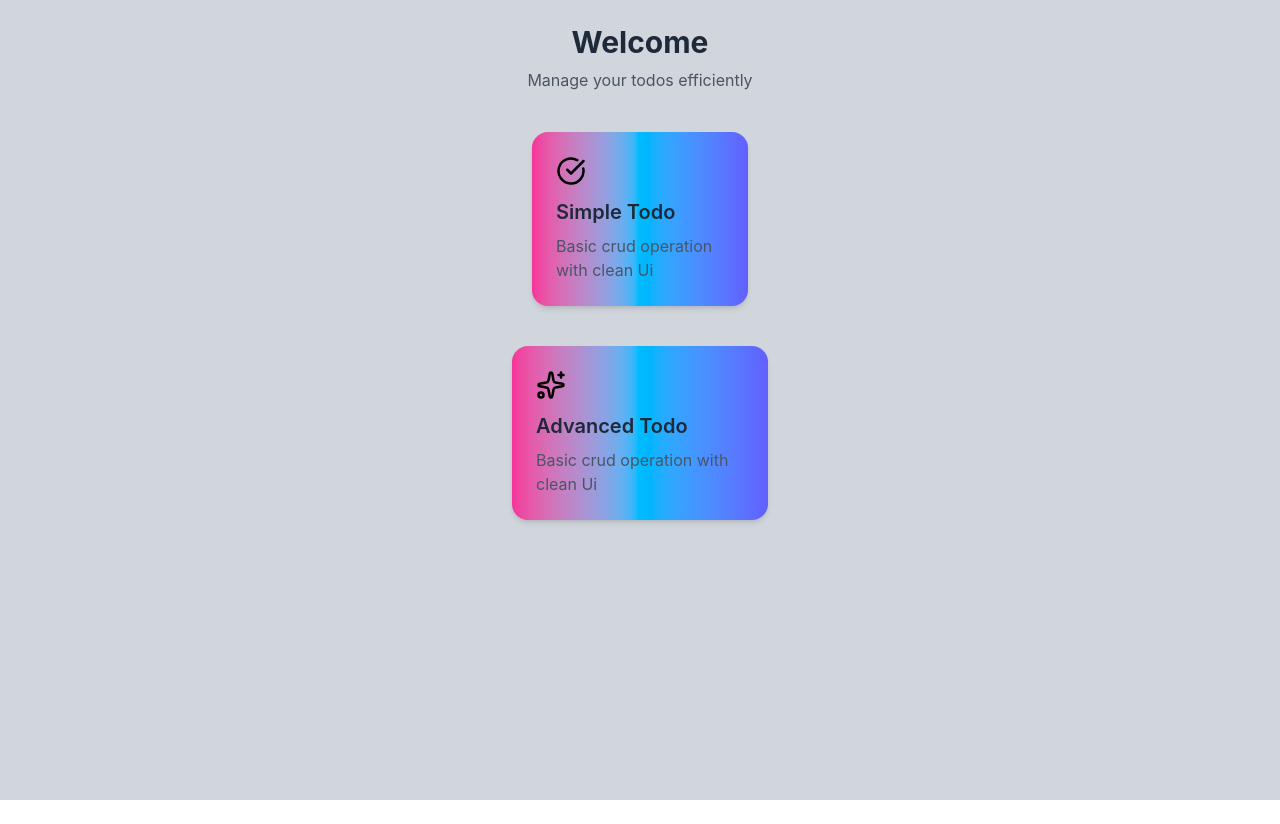
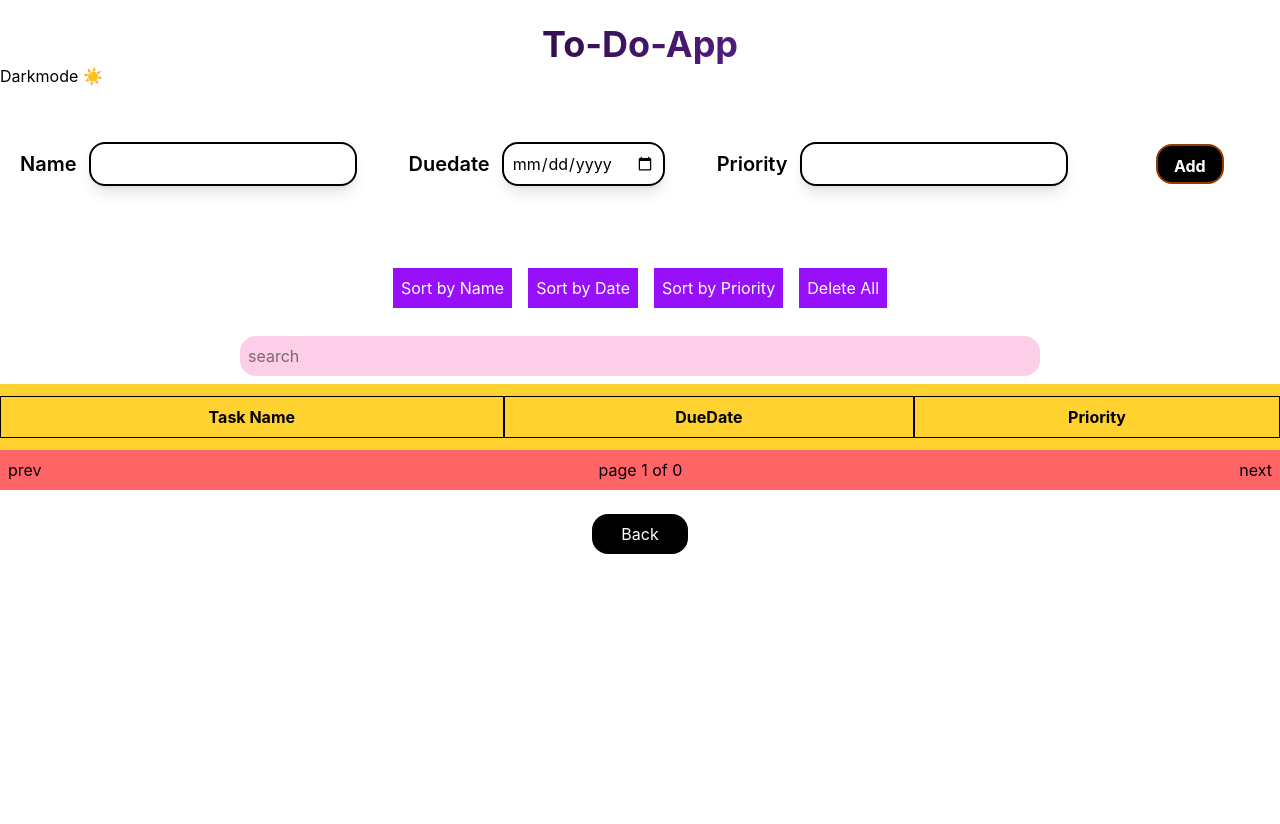
Before and after one commit to Jyotijv29/Todoapp, a React (Vite) app: page /advanced in a window 1280 px wide. Before the commit the page ends 800 px from the top, so only its background shows below. Built offline with nearby package versions, Linux system fonts and the light colour scheme.

Commit message:
added darkmode and routes

```diff
--- a/package.json
+++ b/package.json
@@ -18,6 +18,7 @@
     "lucide-react": "^1.3.0",
     "react": "^19.2.4",
     "react-dom": "^19.2.4",
+    "react-router-dom": "^7.14.0",
     "tailwindcss": "^4.2.2"
   },
   "devDependencies": {
--- a/src/App.jsx
+++ b/src/App.jsx
@@ -1,11 +1,19 @@
 import { useState } from "react";
-
+import { BrowserRouter, Routes, Route } from "react-router-dom";
 import TodoView from "./TodoApp/TodoView";
+import Todo from "./TodoApp/Todo";
+import NewTodos from "./TodoApp/NewTodos";
 
 function App() {
   return (
     <>
-      <TodoView />
+      <BrowserRouter>
+        <Routes>
+          <Route path="/" element={<TodoView />} />
+          <Route path="/simple" element={<Todo />} />
+          <Route path="/advanced" element={<NewTodos />} />
+        </Routes>
+      </BrowserRouter>
     </>
   );
 }
--- a/src/TodoApp/NewTodos.jsx
+++ b/src/TodoApp/NewTodos.jsx
@@ -1,10 +1,12 @@
 import React, { useEffect, useState } from "react";
+import { useNavigate } from "react-router-dom";
 
 const NewTodos = () => {
   const arrayvalue = "arr";
   const itemsperpage = 5;
+  const navigate = useNavigate();
 
-  const [arr, setArr] = useState({ Name: "", Amount: "", duedate: "" });
+  const [arr, setArr] = useState({ Name: "", Priority: "", duedate: "" });
   const [data, setData] = useState(() => {
     const items = localStorage.getItem(arrayvalue);
     return items ? JSON.parse(items) : [];
@@ -14,6 +16,7 @@ const NewTodos = () => {
   const [searchtext, setSearchText] = useState("");
   const [debouncetext, setDebouncetext] = useState("");
   const [currentPage, setCurrentPage] = useState(1);
+  const [darkmode, setDarkmode] = useState(false);
 
   const lastIndex = currentPage * itemsperpage;
   const firsttIndex = lastIndex - itemsperpage;
@@ -21,11 +24,15 @@ const NewTodos = () => {
   const handleSubmit = (e) => {
     e.preventDefault();
     const newdata = { ...arr, id: Date.now() };
-    setData((prev) => [...prev, newdata]);
-    const lastpage = Math.ceil(data.length / itemsperpage);
+    setData((prev) => {
+      const updated = [...prev, newdata];
+      const lastpage = Math.max(1, Math.ceil(updated.length / itemsperpage));
       // setData([...data, newdata]);
       setCurrentPage(lastpage);
-    setArr({ Name: "", duedate: "", Amount: "" });
+      return updated;
+    });
+
+    setArr({ Name: "", duedate: "", Priority: "" });
   };
 
   useEffect(() => {
@@ -34,6 +41,7 @@ const NewTodos = () => {
 
   const deleteAlldata = () => {
     localStorage.removeItem(arrayvalue);
+    setData([]);
   };
 
   const handleToggle = (type) => {
@@ -73,10 +81,10 @@ const NewTodos = () => {
         const dateB = new Date(b.duedate);
         return sortorder === "asc" ? dateA - dateB : dateB - dateA;
       }
-      if (sorttype === "amount") {
+      if (sorttype === "Priority") {
         return sortorder === "asc"
-          ? Number(a.Amount) - Number(b.Amount)
-          : Number(b.Amount) - Number(a.Amount);
+          ? Number(a.Priority) - Number(b.Priority)
+          : Number(b.Priority) - Number(a.Priority);
       }
       return 0;
     });
@@ -87,17 +95,31 @@ const NewTodos = () => {
 
   const paginatedData = displayData.slice(firsttIndex, lastIndex);
   const totalPage = Math.ceil(displayData.length / itemsperpage);
-  const itemspage = Math.ceil(totalPage / itemsperpage);
+  // const itemspage = Math.ceil(totalPage / itemsperpage);
 
   return (
     <>
       {/* sorting */}
-      <div className="w-full text-center text-4xl font-medium"> To-Do-App</div>
-      <div className="m x-auto  flex flex-col md:flex-row justify-between">
+      <div
+        className={`${darkmode ? "bg-gray-800 text-white" : "bg-white text-black"} h-screen`}
+      >
+        <div className="w-full text-center text-4xl font-medium ">
+          {" "}
+          <h1
+            className={`${darkmode ? "bg-gradient-to-r from-white to-purple-500 bg-clip-text text-transparent" : "bg-gradient-to-r from-black to-purple-500 bg-clip-text text-transparent"} text-4xl font-bold text-center mt-6 `}
+          >
+            To-Do-App
+          </h1>{" "}
+        </div>
+        <div className="" onClick={() => setDarkmode(!darkmode)}>
+          {" "}
+          Darkmode {darkmode ? "🌙" : "☀️"}
+        </div>
+        <div className="mx-auto  flex flex-col md:flex-row justify-evenly items-left">
           <div className="flex justify-center items-center  p-2 m-3">
-          <label> Name</label>
+            <label className=" font-semibold text-xl"> Name</label>
             <input
-            className=" rounded-2xl outline-indigo-50 border-2 m-3 p-2"
+              className=" rounded-2xl outline-indigo-50 border-2 m-3 p-2 shadow-lg max-w-4xl"
               required
               type="text"
               value={arr.Name}
@@ -107,10 +129,10 @@ const NewTodos = () => {
             />
           </div>
           <div className="flex justify-center items-center  p-2 m-3">
-          <label> Duedate</label>
+            <label className=" font-semibold text-xl"> Duedate</label>
             <input
               required
-            className=" rounded-2xl outline-indigo-50 border-2 m-3 p-2"
+              className=" rounded-2xl outline-indigo-50 border-2 m-3 p-2 shadow-lg max-w-4xl"
               type="date"
               value={arr.duedate}
               onChange={(e) =>
@@ -119,14 +141,14 @@ const NewTodos = () => {
             />
           </div>
           <div className="flex justify-center items-center  p-2 m-3">
-          <label> Amount</label>
+            <label className=" font-semibold text-xl">Priority</label>
             <input
               required
-            className=" rounded-2xl outline-indigo-50 border-2 m-3 p-2"
+              className=" rounded-2xl outline-indigo-50 border-2 m-3 p-2 shadow-lg max-w-4xl"
               type="number"
-            value={arr.Amount}
+              value={arr.Priority}
               onChange={(e) =>
-              setArr((prev) => ({ ...prev, Amount: e.target.value }))
+                setArr((prev) => ({ ...prev, Priority: e.target.value }))
               }
             />
           </div>
@@ -160,17 +182,15 @@ const NewTodos = () => {
           <button
             className="bg-purple-600 p-2 text-white m-2"
             onClick={() => {
-            handleToggle("amount");
+              handleToggle("Priority");
             }}
           >
             {" "}
-          Sort by Amount {sorttype ? sortorder || "none" : ""}
+            Sort by Priority {sorttype ? sortorder || "none" : ""}
           </button>
 
           <button
-          onClick={() => {
-            deleteAlldata;
-          }}
+            onClick={() => deleteAlldata()}
             className="bg-purple-600 p-2 text-white m-2"
           >
             {" "}
@@ -186,22 +206,22 @@ const NewTodos = () => {
           ></input>
         </div>
 
-      <div className="bg-amber-300 flex flex-col  self-center">
-        <table border={"2"} className="border-separate border-spacing-y-3">
+        <div className="bg-amber-300 flex flex-col  self-center text-black">
+          <table className="border-separate border-spacing-y-3">
             <thead>
               <th className="p-2 border"> Task Name</th>
               <th className="p-2 border"> DueDate</th>
-            <th className="p-2 border">Amount</th>
+              <th className="p-2 border">Priority</th>
             </thead>
             <tbody>
               {paginatedData.map((item, i) => (
                 <tr
                   key={item.id}
-                className={i % 2 == 0 ? "bg-green-300" : "bg-blue-300"}
+                  className={`${i % 2 == 0 ? "bg-green-400" : "bg-blue-400"} hover:scale-[1] hover:bg-yellow-100 transition`}
                 >
                   <td className="p-2 border text-center"> {item.Name}</td>
                   <td className="p-2 border text-center">{item.duedate}</td>
-                <td className="p-2 border  text-center ">{item.Amount}</td>
+                  <td className="p-2 border  text-center ">{item.Priority}</td>
                 </tr>
               ))}
             </tbody>
@@ -228,6 +248,15 @@ const NewTodos = () => {
             </button>
           </div>
         </div>
+        <div className="flex justify-center">
+          <button
+            className="bg-black rounded-2xl text-white w-24 py-2 mt-6 hover:bg-gray-800 transition"
+            onClick={() => navigate("/")}
+          >
+            Back
+          </button>
+        </div>
+      </div>
     </>
   );
 };
--- a/src/TodoApp/Todo.jsx
+++ b/src/TodoApp/Todo.jsx
@@ -2,8 +2,10 @@ import React, { useEffect, useState } from "react";
 import DeleteForeverIcon from "@mui/icons-material/DeleteForever";
 import KeyboardArrowDownIcon from "@mui/icons-material/KeyboardArrowDown";
 import SearchIcon from "@mui/icons-material/Search";
+import { useNavigate } from "react-router-dom";
 
 const Todo = () => {
+  const navigate = useNavigate();
   const todokey = "values";
 
   const [data, setData] = useState({ newtask: "", duedate: "", type: "" });
@@ -12,13 +14,11 @@ const Todo = () => {
     if (!rawItems) return [];
     return JSON.parse(rawItems);
   });
-  const [AddTask, setAddtask] = useState(false);
+
   const [editid, setEditid] = useState("");
   const [showdata, setShowdata] = useState("all");
   const [open, setOpen] = useState(false);
   const [search, setSearch] = useState();
-  const [sortorder, setSortOrder] = useState("asc");
-  const [sortedData, setSortdata] = useState([]);
 
   useEffect(() => {
     localStorage.setItem(todokey, JSON.stringify(trackdata));
@@ -56,6 +56,7 @@ const Todo = () => {
     if (item === "pending") return "bg-purple-300";
     if (item === "complete") return "bg-orange-300";
     if (item === "running") return "bg-red-300";
+    if (item === "") return "bg-white";
   };
   const handleShow = (item) => {
     setShowdata(item);
@@ -84,19 +85,24 @@ const Todo = () => {
   };
   return (
     <>
-      <div className="flex flex-col w-full">
-        <div className="flex mx-auto ">
+      <div className="flex flex-col w-full bg-gradient-to-r from-purple-800  via-blue-800 to-indigo-950 h-screen ">
+        <h1 className="text-3xl font-bold  self-center p-4 m-3"> Todo List</h1>
+        <div className="flex mx-auto flex-wrap gap-15 ">
+          <div className="flex mx-auto justify-center items-center md:text-lg">
+            <label className="text-white font-semibold">Task Name</label>
             <input
               type="text"
               placeholder="Enter your task"
               name="newtask"
               value={data.newtask}
-            className="p-2 rounded-2xl outline-none bg-pink-200 m-2"
+              className="p-2 rounded-2xl outline-none bg-pink-200 m-2 placeholder-black"
               onChange={(e) =>
                 setData((prev) => ({ ...prev, newtask: e.target.value }))
               }
             />
-
+          </div>
+          <div className="flex mx-auto justify-center items-center md:text-lg ">
+            <label className="text-white font-semibold">Due-Date</label>
             <input
               type="date"
               placeholder="enter your task"
@@ -105,8 +111,11 @@ const Todo = () => {
               onChange={(e) =>
                 setData((prev) => ({ ...prev, duedate: e.target.value }))
               }
+              className="p-2 rounded-2xl outline-none bg-pink-200 m-2"
             />
-          <label className="mx-auto m-2 bg-pink-200 rounded-2xl p-2">
+          </div>
+          <div className="flex mx-auto justify-center items-center">
+            <label className="mx-auto m-2 rounded-2xl p-2 text-white font-semibold">
               Status:
               <select
                 name="status"
@@ -114,41 +123,42 @@ const Todo = () => {
                 onChange={(e) =>
                   setData((prev) => ({ ...prev, type: e.target.value }))
                 }
-              className="outline-2 rounded-2xl ml-2 p-1"
+                className="outline-1 rounded-2xl ml-2 p-1 text-black bg-pink-200"
               >
                 <option value="complete">Complete</option>
                 <option value="pending">Pending</option>
                 <option value="running">Running</option>
               </select>
             </label>
-
+          </div>
           <button
-            className="rounded-2xl bg-black text-white m-2 p-2"
+            className="rounded-2xl bg-black text-white m-2 p-2 md:text-lg"
             onClick={(e) => handleClick(e)}
           >
             {editid ? "update task" : "Add Task"}
           </button>
         </div>
-
-        <div className="w-2xl mx-auto flex justify-between  border-emerald-300 p-5  max-w-xl rounded-2xl">
+        <div className="flex justify-between items-center  gap-5 md:gap-15 mx-auto m-3 md:text-lg p-2">
+          <div className=" flex justify-between items-center  mx-auto m-3 md:text-lg p-2">
+            <label className="mr-2 text-white font-semibold">
               {" "}
-          Task List
+              Search by status
+            </label>
             <div
-            className="rounded-2xl border-2 p-2 border-black cursor-pointer transition-all duration-300 ease-in-out"
+              className="rounded-2xl bg-pink-200 border-2 p-2 border-black cursor-pointer transition-all duration-300 ease-in-out self-end"
               onClick={() => setOpen(!open)}
             >
-            {" "}
               {showdata} <KeyboardArrowDownIcon />{" "}
               {open && (
-              <div className="mx-auto rounded-xl shadow-md bg-white transition-all duration-1300 ease-in-out">
+                <div className="mx-auto rounded-xl shadow-md bg-pink-200 transition-all duration-1300 ease-in-out md:text-lg">
                   {["all", "pending", "complete", "running"].map((item) => (
                     <div
                       key={item}
-                    className="border-t border-black  flex flex-col w-full "
+                      className="border-t border-black  flex flex-col w-full md:text-lg"
                     >
                       <p
                         onClick={() => handleShow(item)}
-                      className="shadow-md hover:bg-gray-500 cursor-pointer "
+                        className="shadow-md hover:bg-gray-500 cursor-pointer md:text-lg"
                       >
                         {" "}
                         {item}
@@ -159,27 +169,17 @@ const Todo = () => {
               )}
             </div>
           </div>
-
-        <div className="rounded-2xl bg-pink-200 outline-neutral-50 w-100 mx-auto flex justify-between p-2 mb-3">
+          <div className="rounded-2xl bg-pink-200 w-100 p-2 shadow-lg md:text-lg">
             <input
-            placeholder="Enter task name to search"
-            className="outline-none"
+              placeholder="Search by Task name"
+              className="outline-none placeholder-black"
               onChange={(e) => setSearch(e.target.value)}
               value={search}
             />
-          <SearchIcon />
+          </div>
         </div>
 
-        <div
-          className="mx-auto bg-black rounded-2xl text-white p-2 "
-          onClick={() => HandleDateFilter()}
-        >
-          Filter by date <span> {sortorder == "asc" ? "Desc" : "asc"}</span>
-        </div>
-
-        <div className="mx-auto border-emerald-300 p-2  max-w-xl rounded-2xl">
-          {/* {trackdata.} */}
-
+        <div className="mx-auto border-emerald-300 p-2 rounded-2xl w-2xl  md:text-lg">
           {trackdata
             .filter((item) => {
               const matchStatus = showdata == "all" || showdata == item.type;
@@ -192,12 +192,12 @@ const Todo = () => {
               <div
                 key={item.id}
                 className={`mx-auto flex justify-between ${handleFilter(item.type)}
-
+              border-b-1 items-center justify-between gap-3 md:text-lg
               `}
               >
-                <p className="p-4"> {item.newtask}</p>
-                <p className="p-4"> {item.duedate}</p>
-                <p className="p-4"> {item.type}</p>
+                <p className="p-4 w-30 md:w-40 lg:w-full "> {item.newtask}</p>
+                <p className="p-4 w-auto md:w-80"> {item.duedate}</p>
+                <p className="p-4 w-auto  md:w-80"> {item.type}</p>
                 <button
                   onClick={() => handleEdit(item.id)}
                   className="rounded-2xl bg-black text-white p-2 m-2"
@@ -213,6 +213,13 @@ const Todo = () => {
               </div>
             ))}
         </div>
+        <button
+          className="rounded-2xl bg-black w-20 self-center text-white p-2 m-2"
+          onClick={() => navigate("/")}
+        >
+          {" "}
+          Back
+        </button>
       </div>
     </>
   );
--- a/src/TodoApp/TodoView.jsx
+++ b/src/TodoApp/TodoView.jsx
@@ -1,10 +1,12 @@
 import React, { useState } from "react";
 import Todo from "./Todo";
 import NewTodos from "./NewTodos";
-import { Sparkle, CheckCircle, Sparkles } from "lucide-react";
+import { CheckCircle, Sparkles } from "lucide-react";
+import { useNavigate } from "react-router-dom";
 
 const TodoView = () => {
-  const [view, setView] = useState(null);
+  const navigate = useNavigate();
+
   return (
     <>
       <div className="min-h-screen bg-gray-300 flex flex-col items-center p-6">
@@ -12,25 +14,24 @@ const TodoView = () => {
         <p className="text-gray-600 mt-2"> Manage your todos efficiently</p>
         <div className="flex mt-10 flex-wrap justify-center gap-6 items-stretch">
           <div
-            className="bg-white w-full sm:w-54 p-6 rounded-2xl shadow-md cursor-pointer bg-gradient-to-r from-pink-500 via-sky-400 to-indigo-500
-            hover:shadow-2xl hover:scale-105 pinktransition duration-300"
-            onClick={() => setView("simple")}
+            className="text-white  w-full sm:w-64 p-6 rounded-2xl mt-10 shadow-md cursor-pointer bg-gradient-to-r from-pink-500 via-sky-400 to-indigo-500 hover:shadow-2xl hover:scale-105  active:scale-95 transition duration-300"
+            onClick={() => navigate("/simple")}
           >
             <CheckCircle className=" mb-3" size={30} />
-            <h2 className="text-xl font-semibold text-gray-800">
+            <h2 className="text-xl font-semibold text-gray-800 text-white">
               {" "}
               Simple Todo
             </h2>
-            <p className="text-gray-600 mt-2">
+            <p className="text-gray-600 mt-2 text-white">
               {" "}
               Basic crud operation with clean Ui
             </p>
           </div>
         </div>
-        {/* <div className="flex mt-10 flex-wrap justify-center gap-6"> */}
+
         <div
-          className="bg-white w-64 p-6 rounded-2xl mt-10 shadow-md cursor-pointer bg-gradient-to-r from-pink-500 via-sky-400 to-indigo-500 hover:shadow-2xl hover:scale-105 transition duration-300"
-          onClick={() => setView("Advanced")}
+          className="bg-white  w-full sm:w-64 p-6 rounded-2xl mt-10 shadow-md cursor-pointer bg-gradient-to-r from-pink-500 via-sky-400 to-indigo-500 hover:shadow-2xl hover:scale-105 transition duration-300"
+          onClick={() => navigate("advanced")}
         >
           <Sparkles className=" mb-3" size={30} />
           <h2 className="text-xl font-semibold text-gray-800">
@@ -43,9 +44,6 @@ const TodoView = () => {
           </p>
         </div>
       </div>
-      {/* </div> */}
-      {view === "simple" && <Todo />}
-      {view === "Advanced" && <NewTodos />}
     </>
   );
 };
```
Also changed, not shown: 1 other file (tests, documents, lock files or other folders). Lines whose indentation alone changed are shown as unchanged.
